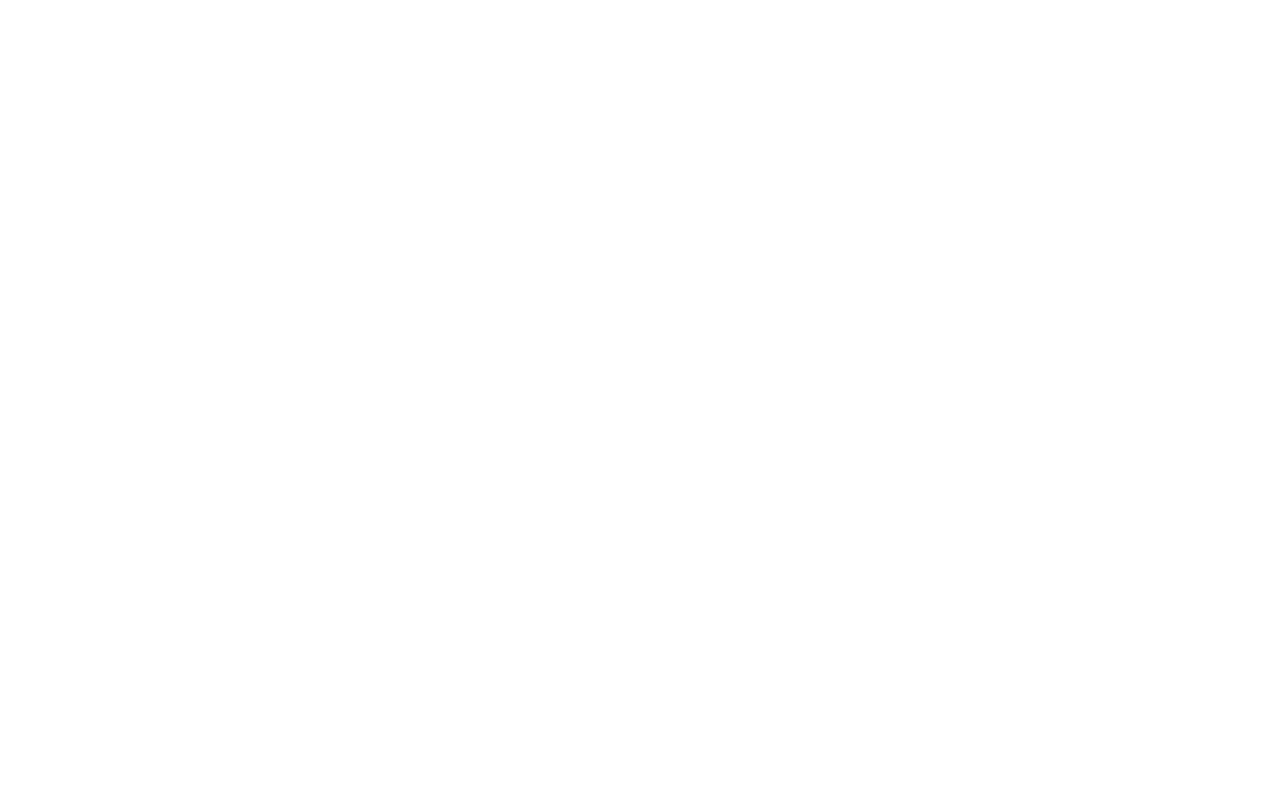
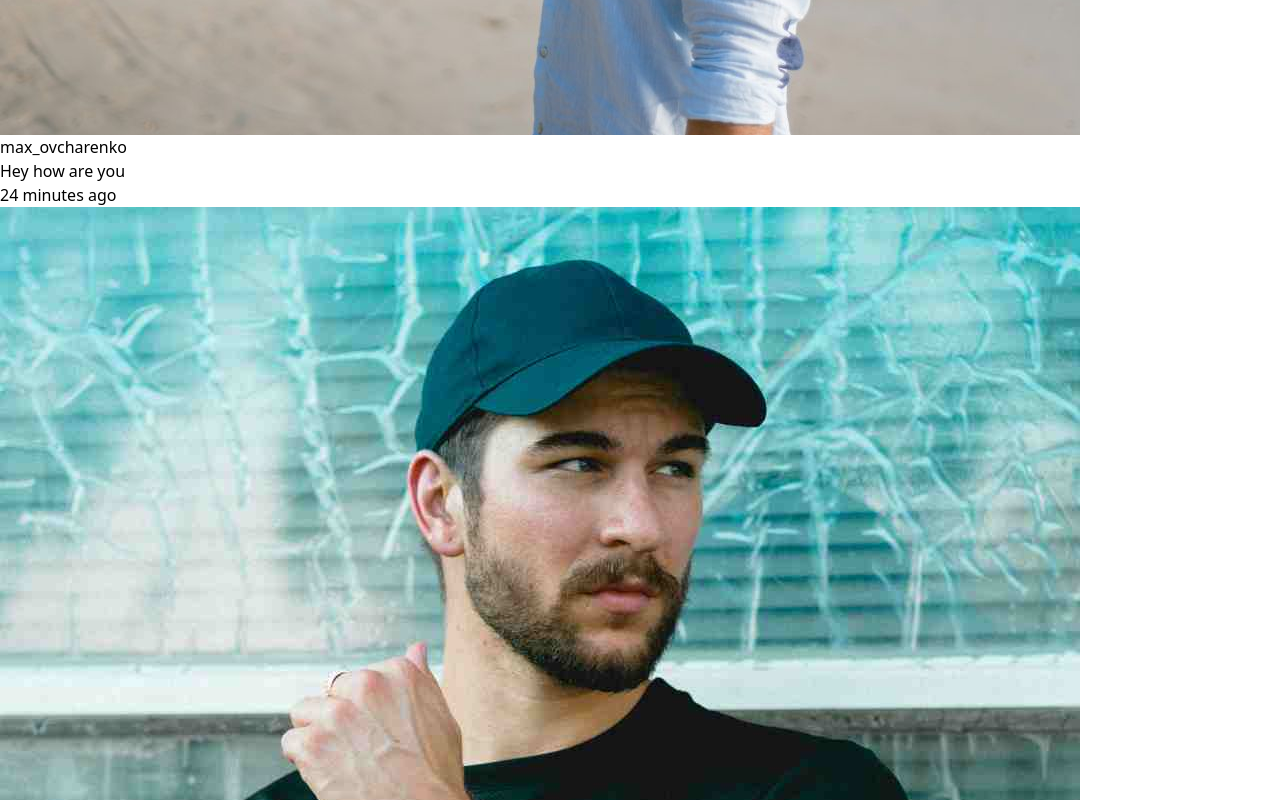
Before and after one commit to Marioboseski/social-media, a React (Vite) app: page /messages in a window 1280 px wide. Shown: the part 3700-4500 px from the top of the page. Before the commit the page ends 3246 px from the top, so only its background shows below. Built offline with nearby package versions, Linux system fonts and the light colour scheme.

Commit message:
Add new data in messagesData.js

```diff
--- a/src/data/messagesData.js
+++ b/src/data/messagesData.js
@@ -1,5 +1,8 @@
 import avatar1 from "../assets/posts/avatar1.jpg";
 import avatar2 from "../assets/posts/avatar2.jpg";
+import avatar3 from "../assets/posts/avatar3.jpg";
+import avatar4 from "../assets/posts/avatar4.jpg";
+import avatar5 from "../assets/posts/avatar5.jpg";
 
 const messagesData = [
   {
@@ -18,6 +21,33 @@ const messagesData = [
     lastMessage: "Hey how are you",
     time: "24 minutes ago",
     isOnline: false,
+  },
+
+  {
+    id: 3,
+    avatar: avatar3,
+    username: "max_ovcharenko",
+    lastMessage: "Hey how are you",
+    time: "24 minutes ago",
+    isOnline: false,
+  },
+
+  {
+    id: 4,
+    avatar: avatar4,
+    username: "max_ovcharenko",
+    lastMessage: "Hey how are you",
+    time: "24 minutes ago",
+    isOnline: false,
+  },
+
+  {
+    id: 5,
+    avatar: avatar5,
+    username: "max_ovcharenko",
+    lastMessage: "Hey how are you",
+    time: "24 minutes ago",
+    isOnline: false,
   }
 ]
 
```
